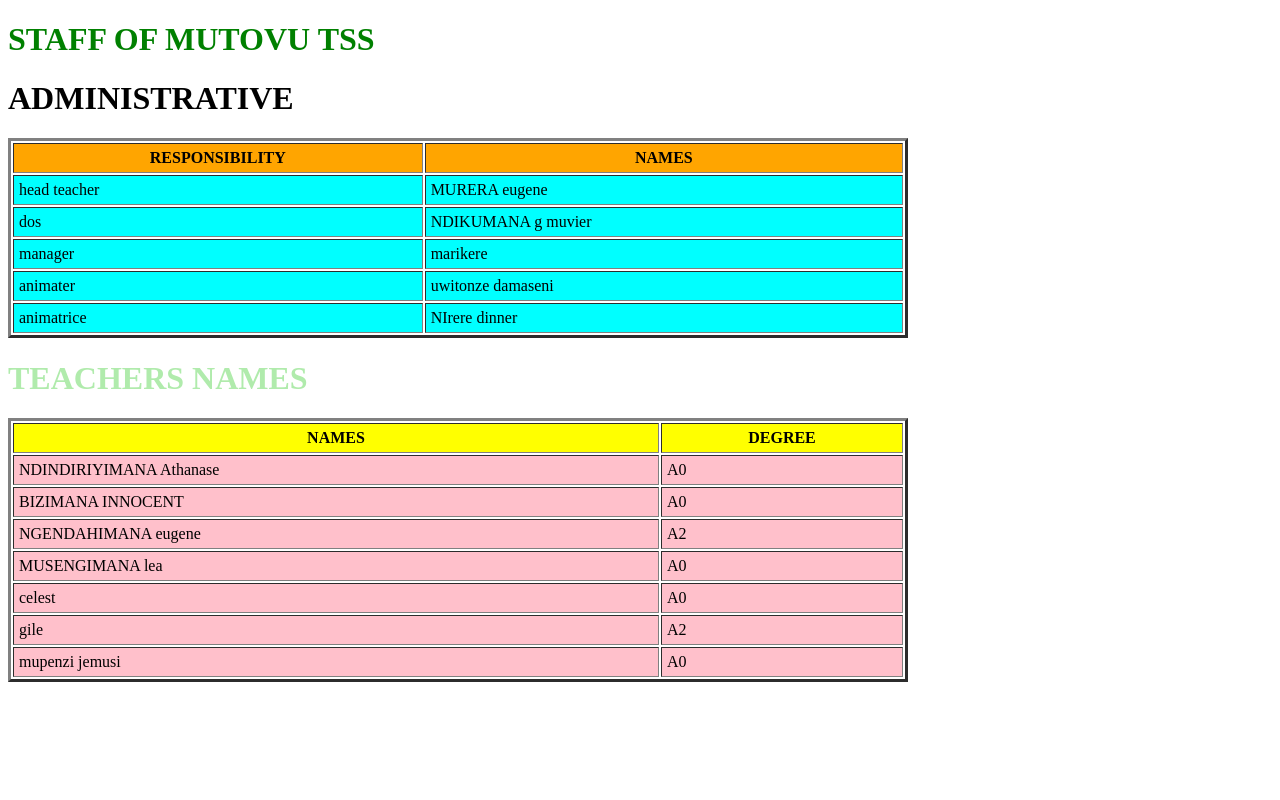
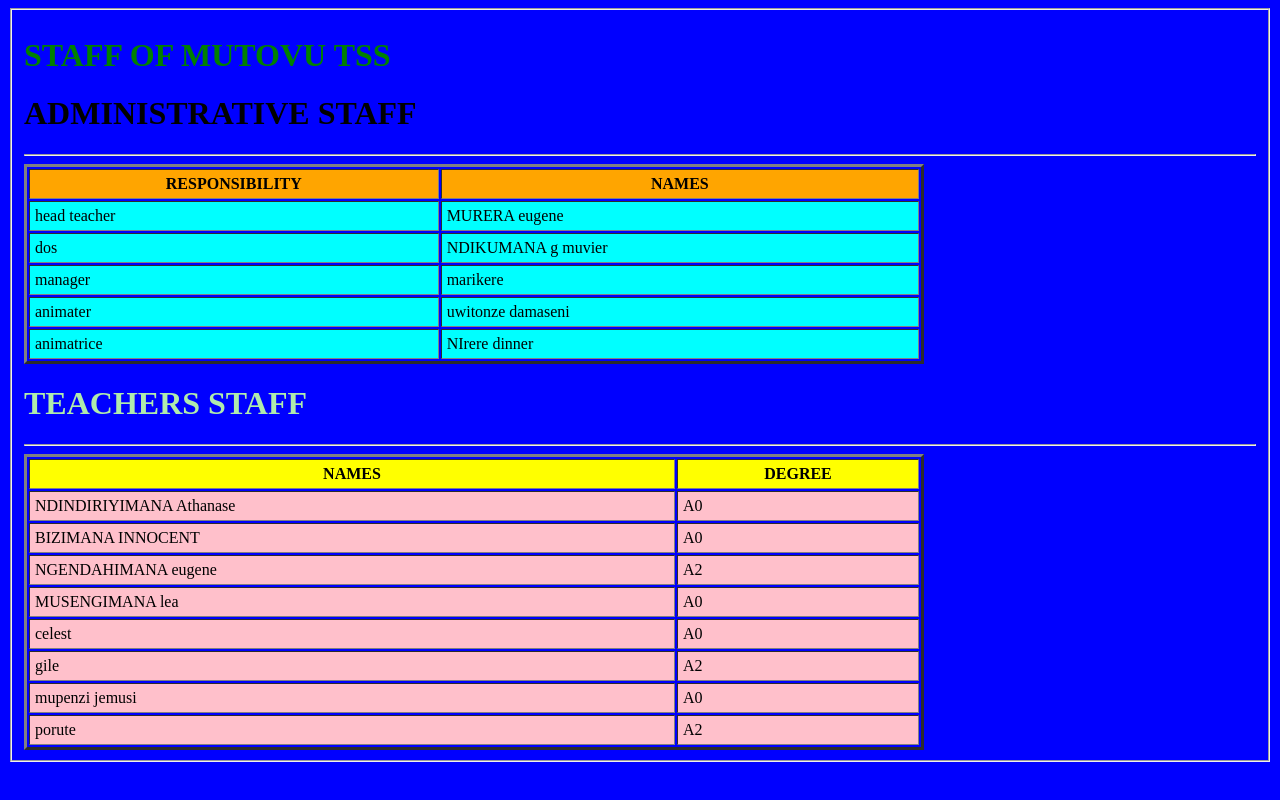
Before and after one commit to athanase12/mutovu-website, a plain HTML site: page staff.html in a window 1280 px wide. Drawn offline with Linux system fonts and the light colour scheme.

Commit message:
Add files via upload

```diff
--- a/staff.html
+++ b/staff.html
@@ -4,9 +4,11 @@
 	<title>hhhh</title>
 
 </head>
-<body>
+<body bgcolor="blue" >
+	<fieldset>
 <h1><font color="green">STAFF OF MUTOVU TSS</font></h1>
-<h1><font colr="blue">ADMINISTRATIVE</h1></font>
+<h1><font colr="blue">ADMINISTRATIVE STAFF</h1></font>
+<hr>
 	<table border="3" cellpadding="5" width="900"height="5">
 		<tr bgcolor="orange">
 <th>RESPONSIBILITY</th>
@@ -34,7 +36,8 @@
 </tr>
 	</table>
 	<div>
-		<h1><font color="blueblack">TEACHERS NAMES</font></h1>
+		<h1><font color="blueblack">TEACHERS STAFF</font></h1>
+		<hr>
 		<table border="3"cellpadding="5" width="900"height="5">
 		<tr bgcolor="yellow">
 			<th>NAMES</th>
@@ -68,7 +71,12 @@
 	<td>mupenzi jemusi</td>
 	<td>A0</td>
 </tr>
+<tr bgcolor="pink">
+	<td>porute</td>
+	<td>A2</td>
+</tr>
 </table>
 	</div>
+	</fieldset>
 </body>
 </html>
```
